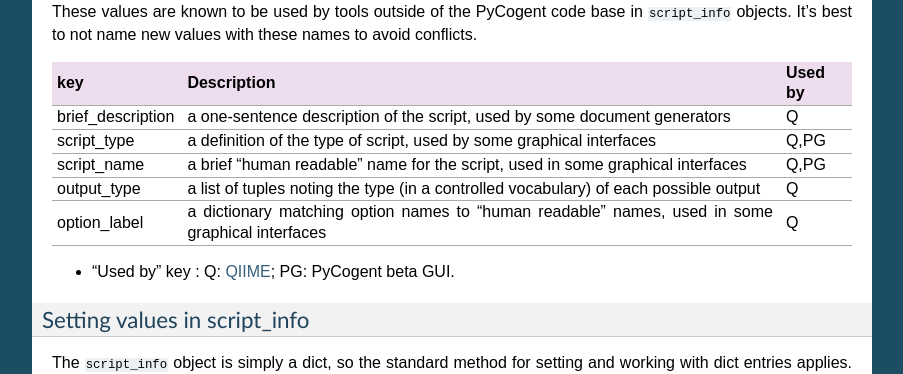
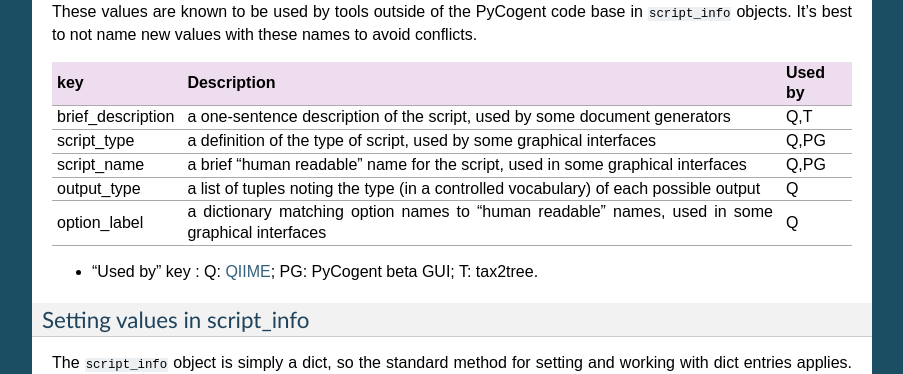
Before and after one commit to chungtseng/pycogent, a Sphinx documentation site: the page built from doc/scripting_guidelines.rst, in a window 1280 px wide and 900 px high, scrolled down 5006 px. Shown: the part 152-526 px from the top of the window, without its empty margins (198-1101 px from the left). Built offline with Sphinx 7.4.7, drawn with Linux system fonts in a browser that asks for light colours; formulas are drawn with MathJax 3; pages that are not in the unit, such as notebooks, are missing from menus.

Commit message:
Added note about script_info key being used by tax2tree.
git-svn-id: https://pycogent.svn.sourceforge.net/svnroot/pycogent/trunk@989 4565cf14-4326-0410-8d81-eccf4396eebe

```diff
--- a/doc/scripting_guidelines.rst
+++ b/doc/scripting_guidelines.rst
@@ -188,7 +188,7 @@ These values are known to be used by tools outside of the PyCogent code base in
 +-------------------------------+----------------------------------------------------------------------------------------------------+--------------+
 |        key                    |  Description                                                                                       |    Used by   |
 +===============================+====================================================================================================+==============+
-|  brief_description            | a one-sentence description of the script, used by some document generators                         |    Q         |
+|  brief_description            | a one-sentence description of the script, used by some document generators                         |    Q,T       |
 +-------------------------------+----------------------------------------------------------------------------------------------------+--------------+
 | script_type                   | a definition of the type of script, used by some graphical interfaces                              |      Q,PG    |
 +-------------------------------+----------------------------------------------------------------------------------------------------+--------------+
@@ -199,7 +199,7 @@ These values are known to be used by tools outside of the PyCogent code base in
 | option_label                  | a dictionary matching option names to "human readable" names, used in some graphical interfaces    |   Q          |
 +-------------------------------+----------------------------------------------------------------------------------------------------+--------------+
 
-* "Used by" key : Q: `QIIME <http://www.qiime.org>`_; PG: PyCogent beta GUI.
+* "Used by" key : Q: `QIIME <http://www.qiime.org>`_; PG: PyCogent beta GUI; T: tax2tree.
 
 Setting values in script_info
 ^^^^^^^^^^^^^^^^^^^^^^^^^^^^^
```
